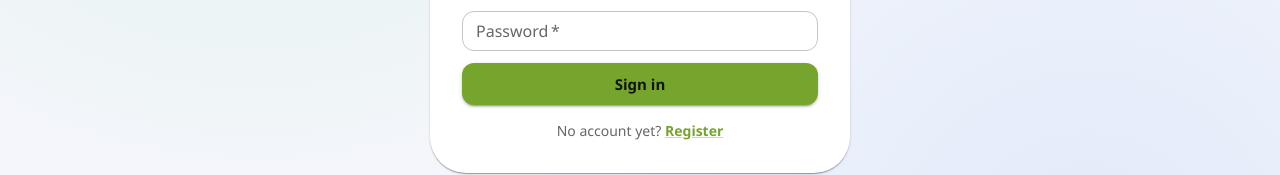
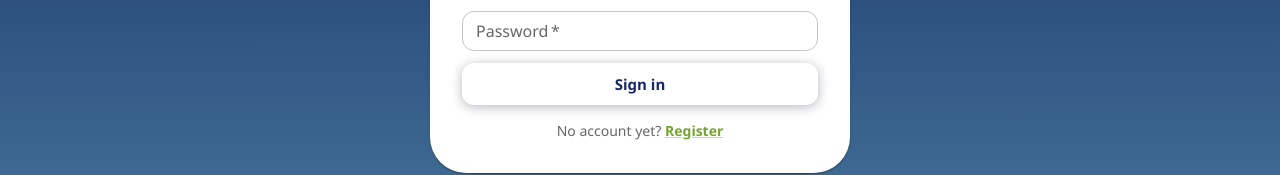
Before and after one commit to 6tus99/fcb-u19-league, a React (Create React App) app: page /login in a window 1280 px wide. Shown: the part 452-627 px from the top of the page. Built offline with nearby package versions, Linux system fonts and the light colour scheme; no server answers; the database is empty; some icons are missing.

Commit message:
FCB app look: full-page navy-to-steel-blue gradient (fixed, mode-aware) on every screen so white cards sit on the brand like FCB tiles; login/register get the same gradient + FCB-style white navy-text buttons.

```diff
--- a/src/components/AppLayout.jsx
+++ b/src/components/AppLayout.jsx
@@ -358,7 +358,21 @@ export default function AppLayout() {
   };
 
   return (
-    <Box sx={{ minHeight: '100vh', display: 'flex', flexDirection: 'column', overflowX: 'clip' }}>
+    <Box
+      sx={{
+        minHeight: '100vh',
+        display: 'flex',
+        flexDirection: 'column',
+        overflowX: 'clip',
+        // FCB brand look: navy -> steel-blue gradient, like the First
+        // Capital Bank app (header sits on the same navy and blends in)
+        backgroundColor: mode === 'dark' ? '#0a1128' : '#17276a',
+        backgroundImage: mode === 'dark'
+            ? 'linear-gradient(180deg, #0a1128 0%, #12264a 55%, #1f3f63 100%)'
+            : 'linear-gradient(180deg, #17276a 0%, #2c4f7e 55%, #4d80a2 100%)',
+        backgroundAttachment: 'fixed',
+      }}
+    >
       <AppBar
         position="sticky"
         elevation={0}
--- a/src/index.css
+++ b/src/index.css
@@ -36,3 +36,13 @@
     box-shadow: 0 0 16px 2px rgba(74, 222, 128, 0.65);
   }
 }
+
+/* FCB brand overscroll fallback (page background is the app's navy gradient) */
+html {
+  background-color: #17276a;
+}
+@media (prefers-color-scheme: dark) {
+  html {
+    background-color: #0a1128;
+  }
+}
--- a/src/pages/auth/Login.jsx
+++ b/src/pages/auth/Login.jsx
@@ -13,9 +13,15 @@ import { useAuth } from '../../context/AuthContext';
 import { homeForRole } from '../../components/ProtectedRoute';
 import LoadingSpinner from '../../components/LoadingSpinner';
 import ThemeToggleFloat from '../../components/ThemeToggleFloat';
+import { useThemeMode } from '../../context/ThemeContext';
+// FCB brand gradients (navy -> steel blue), like the First Capital Bank app
+const G_LIGHT_FIXED = 'linear-gradient(180deg, #17276a 0%, #2c4f7e 55%, #4d80a2 100%) fixed';
+const G_DARK_FIXED = 'linear-gradient(180deg, #0a1128 0%, #12264a 55%, #1f3f63 100%) fixed';
+
 
 export default function Login() {
   const { user, profile, login } = useAuth();
+  const { mode } = useThemeMode();
   const [email, setEmail] = useState('');
   const [password, setPassword] = useState('');
   const [error, setError] = useState('');
@@ -45,7 +51,7 @@ export default function Login() {
         alignItems: 'center',
         justifyContent: 'center',
         p: 2,
-        background: 'radial-gradient(circle at 20% 10%, rgba(34,197,94,0.12), transparent 45%), radial-gradient(circle at 85% 90%, rgba(59,130,246,0.10), transparent 45%)',
+        background: mode === 'dark' ? G_DARK_FIXED : G_LIGHT_FIXED,
       }}
     >
       <ThemeToggleFloat />
@@ -82,7 +88,19 @@ export default function Login() {
             onChange={(e) => setPassword(e.target.value)}
             fullWidth
           />
-          <Button type="submit" variant="contained" size="large" disabled={busy}>
+          <Button
+            type="submit"
+            variant="contained"
+            size="large"
+            disabled={busy}
+            sx={{
+              bgcolor: '#ffffff',
+              color: '#17276a',
+              fontWeight: 800,
+              '&:hover': { bgcolor: 'rgba(255,255,255,0.92)' },
+              boxShadow: '0 2px 12px rgba(10, 17, 40, 0.3)',
+            }}
+          >
             {busy ? 'Signing in…' : 'Sign in'}
           </Button>
         </Box>
--- a/src/pages/auth/Register.jsx
+++ b/src/pages/auth/Register.jsx
@@ -13,9 +13,15 @@ import { useAuth } from '../../context/AuthContext';
 import { homeForRole } from '../../components/ProtectedRoute';
 import LoadingSpinner from '../../components/LoadingSpinner';
 import ThemeToggleFloat from '../../components/ThemeToggleFloat';
+import { useThemeMode } from '../../context/ThemeContext';
+// FCB brand gradients (navy -> steel blue), like the First Capital Bank app
+const G_LIGHT_FIXED = 'linear-gradient(180deg, #17276a 0%, #2c4f7e 55%, #4d80a2 100%) fixed';
+const G_DARK_FIXED = 'linear-gradient(180deg, #0a1128 0%, #12264a 55%, #1f3f63 100%) fixed';
+
 
 export default function Register() {
   const { user, profile, register } = useAuth();
+  const { mode } = useThemeMode();
   const [fullName, setFullName] = useState('');
   const [email, setEmail] = useState('');
   const [password, setPassword] = useState('');
@@ -53,7 +59,7 @@ export default function Register() {
         alignItems: 'center',
         justifyContent: 'center',
         p: 2,
-        background: 'radial-gradient(circle at 20% 10%, rgba(34,197,94,0.12), transparent 45%), radial-gradient(circle at 85% 90%, rgba(59,130,246,0.10), transparent 45%)',
+        background: mode === 'dark' ? G_DARK_FIXED : G_LIGHT_FIXED,
       }}
     >
       <ThemeToggleFloat />
@@ -108,7 +114,19 @@ export default function Register() {
             helperText="Optional for now — security codes are sent by email. SMS will use this number later."
             autoComplete="tel"
           />
-          <Button type="submit" variant="contained" size="large" disabled={busy}>
+          <Button
+            type="submit"
+            variant="contained"
+            size="large"
+            disabled={busy}
+            sx={{
+              bgcolor: '#ffffff',
+              color: '#17276a',
+              fontWeight: 800,
+              '&:hover': { bgcolor: 'rgba(255,255,255,0.92)' },
+              boxShadow: '0 2px 12px rgba(10, 17, 40, 0.3)',
+            }}
+          >
             {busy ? 'Creating account…' : 'Create account'}
           </Button>
         </Box>
```
